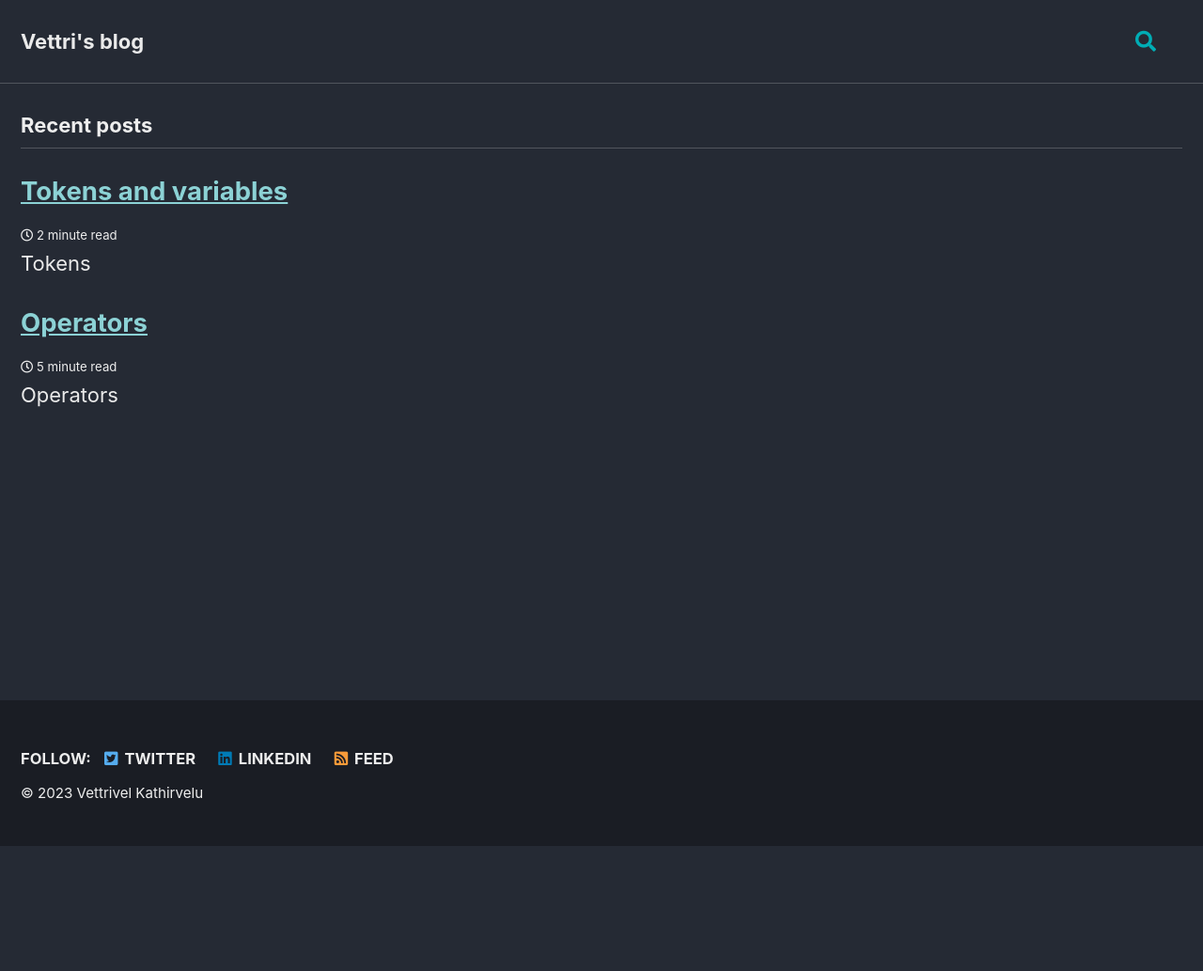
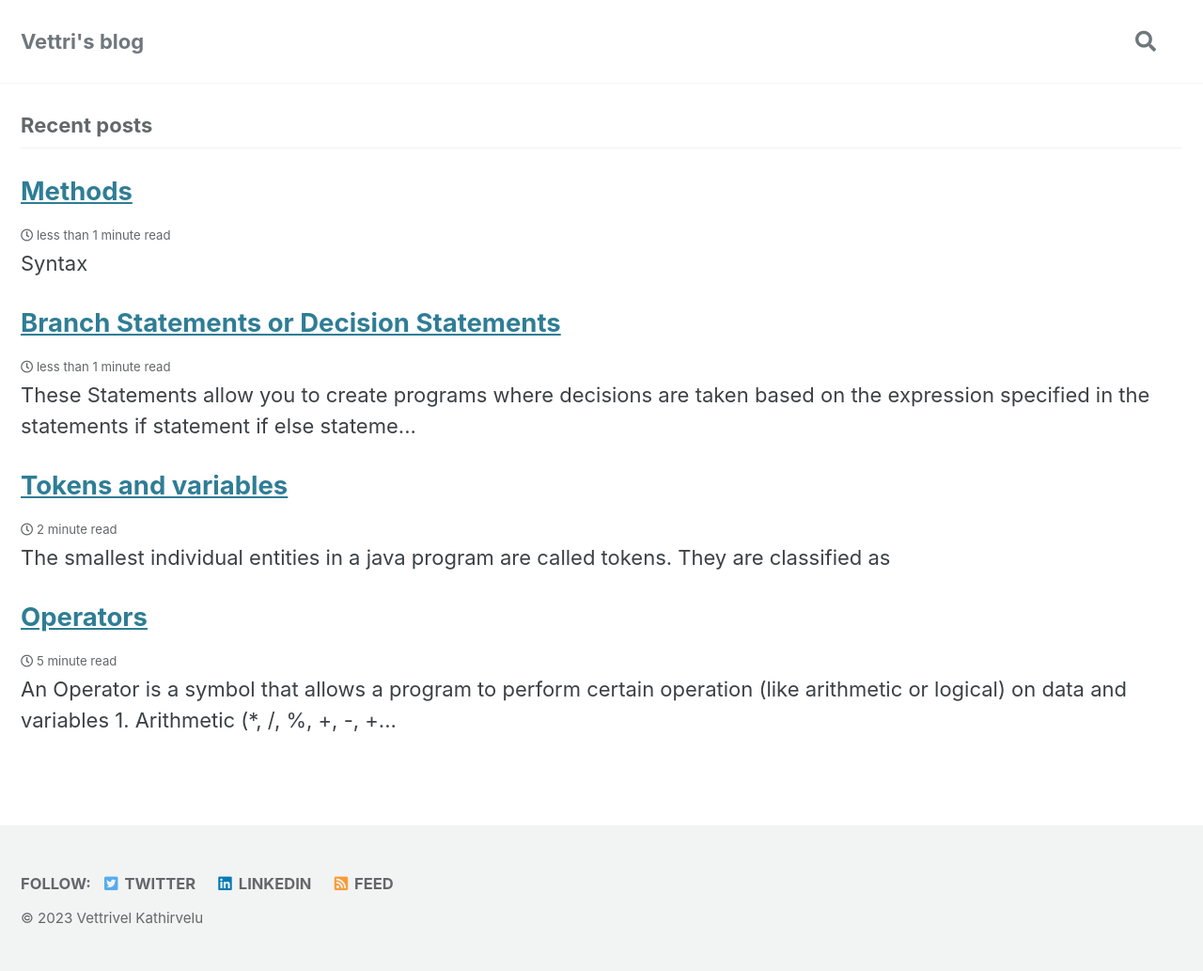
Before and after one commit to vettrivel18/vettrivel18.github.io, a Jekyll site: the page built from index.html, in a window 1280 px wide. Shown: the whole page at 94% size. Built offline with Jekyll 4.4.1, drawn with Linux system fonts in a browser that asks for light colours; cached includes are drawn as plain includes; the list of posts is cut into pages by our own code; before the commit the page ends 900 px from its top, so only the background shows below that.

Commit message:
update changes

````diff
--- a/_config.yml
+++ b/_config.yml
@@ -12,7 +12,7 @@
 
 # theme                  : "minimal-mistakes-jekyll"
 # remote_theme           : "mmistakes/minimal-mistakes"
-minimal_mistakes_skin    : "dark" # "air", "aqua", "contrast", "dark", "dirt", "neon", "mint", "plum", "sunrise"
+minimal_mistakes_skin    :  "default" # "air", "aqua", "contrast", "dark", "dirt", "neon", "mint", "plum", "sunrise"
 
 # Site Settings
 locale                   : "en-US"
--- a/_data/navigation.yml
+++ b/_data/navigation.yml
@@ -5,3 +5,7 @@ java-notes:
         url: /java/tokens-and-variables/
       - title: "Operators"
         url: /java/operators/
+      - title: "Methods"
+        url: /java/methods/
+      - title: "Branch Statements or Decision Statements"
+        url: /java/branch-statements/
--- a/_includes/footer.html
+++ b/_includes/footer.html
@@ -1,3 +1,14 @@
+<script src="https://unpkg.com/mermaid@8.9.3/dist/mermaid.min.js"></script>
+<script>
+  $(document).ready(function () {
+    mermaid.initialize({
+      startOnLoad:true,
+      theme: "default",
+    });
+    window.mermaid.init(undefined, document.querySelectorAll('.language-mermaid'));
+  });
+</script>
+
 <div class="page__footer-follow">
   <ul class="social-icons">
     {% if site.data.ui-text[site.locale].follow_label %}
--- a/_posts/2023-09-21-operators.md
+++ b/_posts/2023-09-21-operators.md
@@ -2,14 +2,13 @@
 author_profile: false
 permalink: /java/operators/
 title: "Operators"
-last_modified_at: 2023-06-22T12:42:38-04:00
+last_modified_at: 2023-09-22T12:42:38-04:00
 toc: true
 toc_sticky: true
 sidebar:
   title: "Java Notes"
   nav: java-notes
 ---
-## Operators
 
 An Operator is a symbol that allows a program to perform certain operation (like arithmetic or logical)
 on data and variables
--- /dev/null
+++ b/_posts/2023-09-22-branch-statements.md
@@ -0,0 +1,31 @@
+---
+author_profile: false
+permalink: /java/branch-statements/
+title: "Branch Statements or Decision Statements"
+last_modified_at: 2023-09-22T12:42:38-04:00
+toc: true
+toc_sticky: true
+sidebar:
+   title: "Java Notes"
+   nav: java-notes
+mermaid: true
+
+---
+
+These Statements allow you to create programs where decisions are taken based on the expression
+specified in the statements
+1. ```if``` statement
+2. ```if else``` statement
+3. ```switch``` statement
+
+## ```If``` statement
+```if``` block is executed only when the ```if``` expression is true otherwise, the ```if```
+block is skipped
+
+```mermaid
+graph TD;
+    A-->B;
+    A-->C;
+    B-->D;
+    C-->D;
+```
--- /dev/null
+++ b/_posts/2023-09-22-java-methods.md
@@ -0,0 +1,82 @@
+---
+author_profile: false
+permalink: /java/methods/
+title: "Methods"
+last_modified_at: 2023-09-21T12:42:38-04:00
+toc: true
+toc_sticky: true
+sidebar:
+   title: "Java Notes"
+   nav: java-notes
+
+
+---
+
+## Syntax
+
+```
+    return-type methodName(dataType arg1, dataType arg2){
+        ....
+        .... // body of method
+        ....
+        return value;
+    }
+```
+
+## Notes
+
+* If it is not returning anything use ```void```
+* In the method, if it's not returning anything you can skip return or use just ```return;```
+* To call the method, use method name
+* write methods in class definition block
+* If return type is mentioned compulsorily it should return the value of type mentioned
+* If return type is mentioned as void and returns something from method, it will return error
+
+## Examples
+
+Ex1:
+
+```java
+class Demo20{
+    public static void main(String[] args) {
+        System.out.println("main starts");
+        int i = test();
+        System.out.println("i= " + i);
+        System.out.println("main ends");
+    }
+
+    static int test(){
+        System.out.println("inside test method");
+        return 100;
+    }
+}
+```
+output:
+```
+    main starts
+    inside test method
+    i= 100
+    main ends
+```
+
+Ex2:
+
+```java
+class Demo21{
+    public static void main(String[] args) {
+        System.out.println("main starts");
+        int i = 0;
+        int j;
+        j = test(i) + ++i + i++;
+
+        System.out.println("i= " + i);
+        System.out.println("j= " + j);
+        System.out.println("main ends");
+    }
+
+    static int test(int a){
+        System.out.println("a =" + a++);
+        return ++a;
+    }
+}
+```
````
Also changed, not shown: _includes/mermaid.html (added, +10 -0 lines), _posts/2023-09-21-tokens-and-variables.md (+1 -2 lines).
